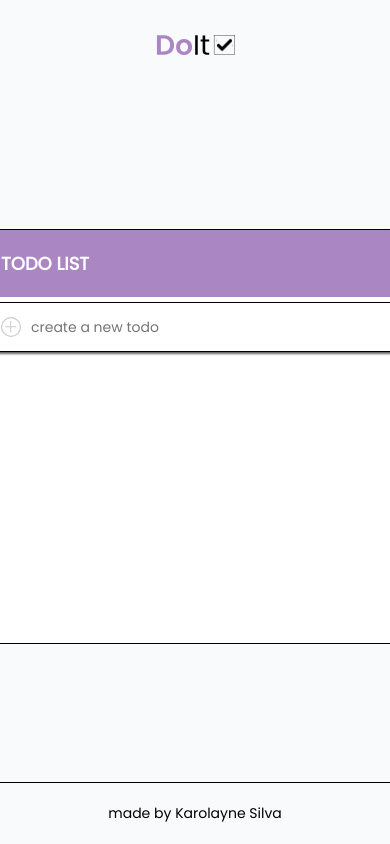
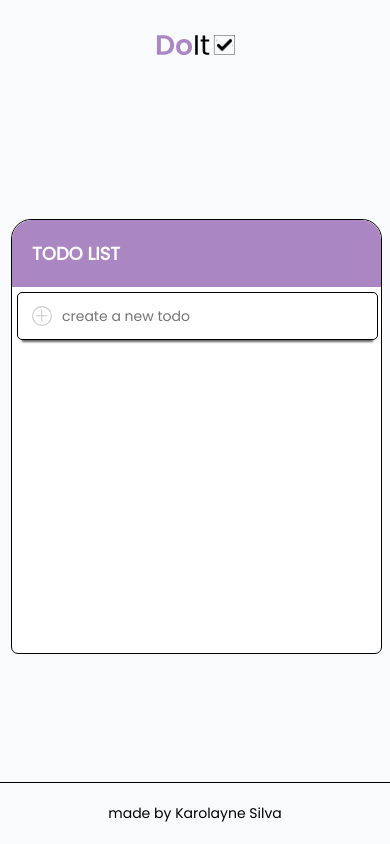
Before and after one commit to Karolayne-silva/todo-list-doit, a React (Create React App) app: page / in a window 390 px wide. Built offline with nearby package versions, Linux system fonts and the light colour scheme.

Commit message:
adicionando responsividade

```diff
--- a/src/App.css
+++ b/src/App.css
@@ -39,7 +39,7 @@ li {
   border-top-right-radius: 20px;
   border-end-end-radius: 7px;
   border-end-start-radius: 7px;
-  height: 415px;
+  height: 470px;
   background-color: var(--third-color);
 }
 
@@ -196,3 +196,25 @@ li {
   font-size: 14px;
   color: var(--color-text);
 }
+
+@media (max-width: 460px) {
+  .main{
+    width: 100%;
+  }
+  .container{
+    width: 95%;
+    margin: 0px 11px 0px 11px;
+    height: 435px;
+  }
+  .input-task {
+    width: 90%;
+    padding: 23px 0px 23px 10px;
+  }
+  .div-input {
+    margin: 5px 0px 8px 5px;
+  }
+  .box-task {
+    height: 45px;
+  }
+
+}
--- a/src/App.js
+++ b/src/App.js
@@ -13,7 +13,7 @@ function App() {
 
   function handleNewTask(event) {
     if (event.key === "Enter" && input.trim() !== "") {
-      if (tasks.length >= 5) {
+      if (tasks.length >= 6) {
         setShowWarn(true);
         setTimeout(() => {
           setShowWarn(false);
--- a/src/componentes/warn.js
+++ b/src/componentes/warn.js
@@ -1,9 +1,9 @@
 export default function warn() {
   const phrases = [
-    "Cuidado! Tarefas além do limite! Não queremos que você se afogue em afazeres. Limite de 5",
-    "Ei, cuidado! Não sobrecarregue seu cérebro. Máximo de 5 tarefas por aqui!",
-    "Parece que alguém está pronto para dominar o mundo! Mas vamos manter as coisas simples. Máximo de 5 tarefas!",
-    "Hora de diminuir a velocidade! Não temos espaço para mais tarefas. Máximo de 5!",
+    "Cuidado! Tarefas além do limite! Não queremos que você se afogue em afazeres. Limite de 6",
+    "Ei, cuidado! Não sobrecarregue seu cérebro. Máximo de 6 tarefas por aqui!",
+    "Parece que alguém está pronto para dominar o mundo! Mas vamos manter as coisas simples. Máximo de 6 tarefas!",
+    "Hora de diminuir a velocidade! Não temos espaço para mais tarefas. Máximo de 6!",
   ];
   function getRandomPhrase() {
     const randomIndex = Math.floor(Math.random() * phrases.length);
```
